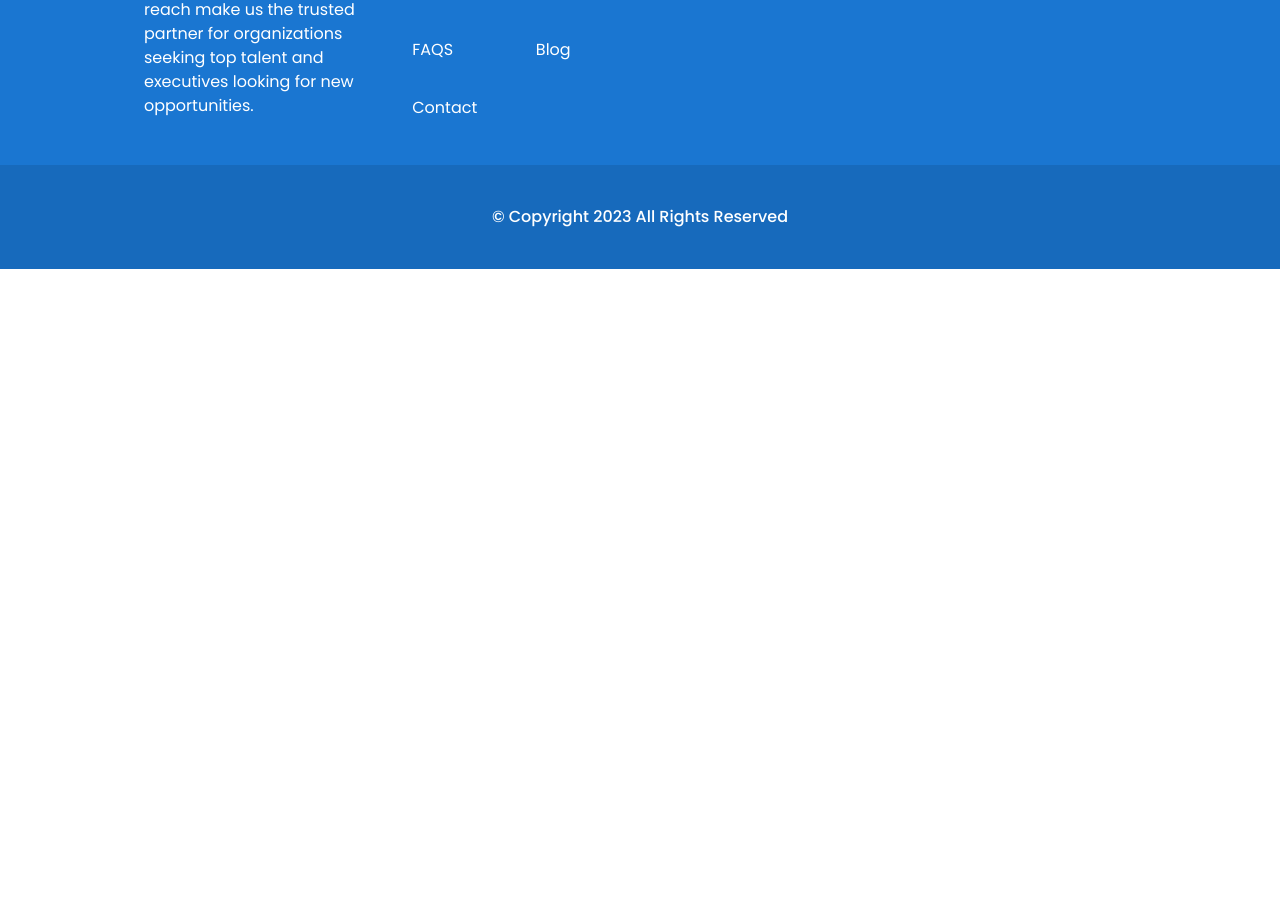
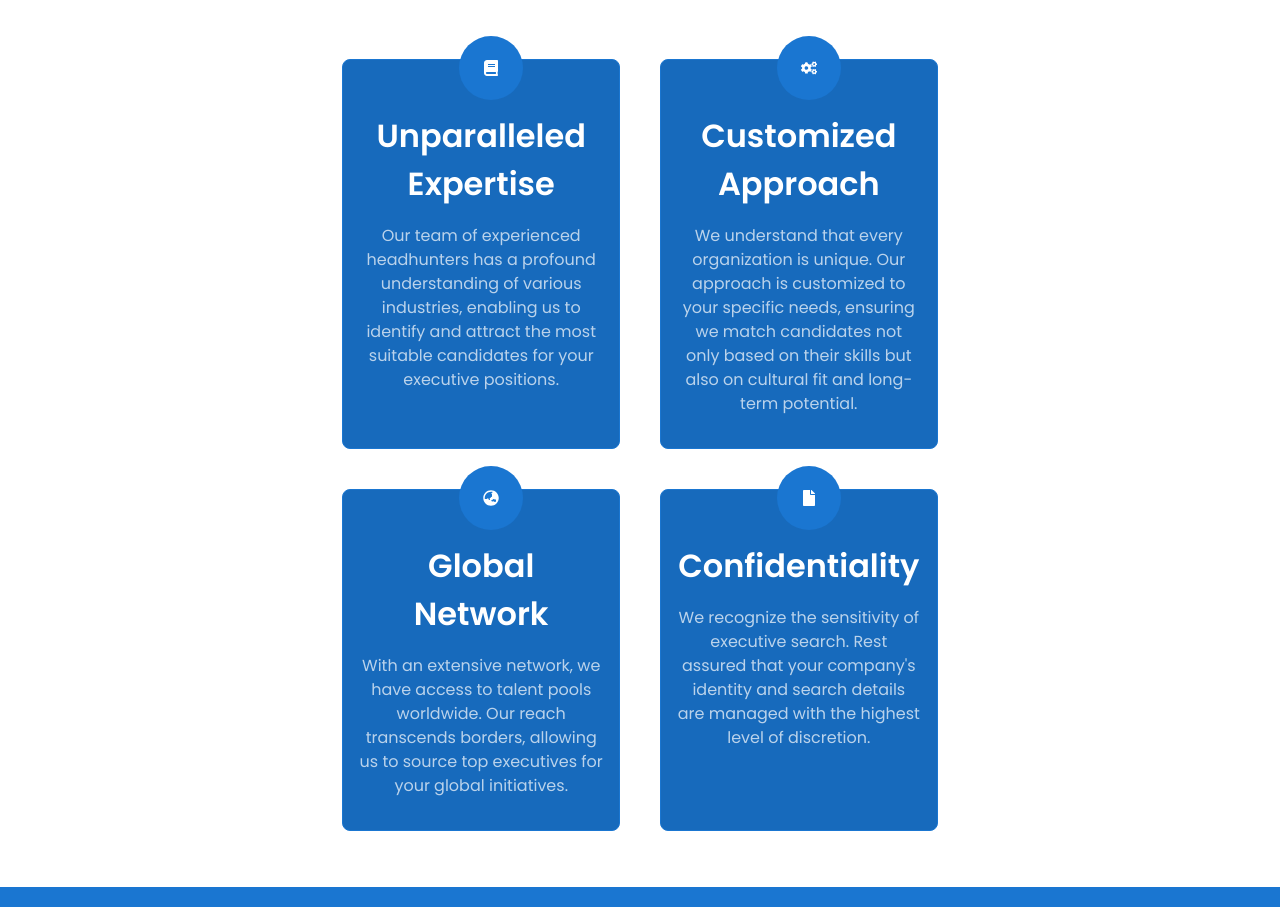
Before and after one commit to Abhishek-Baraik/vertex, a React (Vite) app: page / in a window 1280 px wide. Shown: the part 1890-2797 px from the top of the page. Before the commit the page ends 2159 px from the top, so only its background shows below. Built offline with nearby package versions, Linux system fonts and the light colour scheme.

Commit message:
added another section

```diff
--- a/src/components/Home.css
+++ b/src/components/Home.css
@@ -27,3 +27,10 @@
   cursor: pointer;
   transition: background-color 0.3s ease;
 }
+
+.executive:hover{
+  .headerr{
+    color: black;
+    opacity:70%;
+  }
+}
--- a/src/components/Home.jsx
+++ b/src/components/Home.jsx
@@ -1,5 +1,5 @@
 import React, { useState } from "react";
-import Slides from './Slides'
+import Slides from "./Slides";
 import CurtainButtonGray from "./CurtainButtonGray";
 import "./Home.css";
 import { FaBlackTie, FaUser } from "react-icons/fa";
@@ -7,6 +7,10 @@ import { IoSearch } from "react-icons/io5";
 import { FaBuilding } from "react-icons/fa";
 import { BsBriefcaseFill } from "react-icons/bs";
 import { FaGraduationCap } from "react-icons/fa";
+import { FaBook } from "react-icons/fa";
+import { FaCogs } from "react-icons/fa";
+import { FaGlobeAsia } from "react-icons/fa";
+import { FaFile } from "react-icons/fa";
 
 
 import CountUp from "react-countup";
@@ -39,7 +43,7 @@ const Home = () => {
 
   return (
     <section className="container relative overflow-hidden">
-      <Slides/>
+      <Slides />
       <div className="boxes paddings sm:relative flex sm:flex-row flex-col gap-2 justify-center mt-4">
         {box.map((det, index) => (
           <div
@@ -58,12 +62,14 @@ const Home = () => {
         <div className="flex flex-col gap-10 items-center justify-center">
           <h2 className="h2 text-primary hidden sm:block font-bold">WELCOME</h2>
           <p className="p opacity-80 text-center">
-            <span className="text-lg text-primary font-semibold italic">Vertex Executive Recruiting</span> excels in connecting outstanding talent
-            with premier organizations through our dedicated headhunting and
-            retained executive search services. With a proven history of
-            excellence, we have established ourselves as a trusted partner for
-            companies seeking visionary leaders and executives who drive
-            success.
+            <span className="text-lg text-primary font-semibold italic">
+              Vertex Executive Recruiting
+            </span>{" "}
+            excels in connecting outstanding talent with premier organizations
+            through our dedicated headhunting and retained executive search
+            services. With a proven history of excellence, we have established
+            ourselves as a trusted partner for companies seeking visionary
+            leaders and executives who drive success.
           </p>
         </div>
         <div>
@@ -76,7 +82,7 @@ const Home = () => {
           <div className="bg-primary p-4 rounded-full flex items-center justify-center">
             <FaRocket className="text-3xl text-white" />
           </div>
-          <div>
+          <div className="flex flex-col justify-center">
             {inView && (
               <span>
                 <CountUp
@@ -95,7 +101,7 @@ const Home = () => {
           <div className="bg-primary p-4 rounded-full flex items-center justify-center">
             <BsBriefcaseFill className="text-3xl text-white" />
           </div>
-          <div>
+          <div className="flex flex-col justify-center">
             {inView && (
               <span>
                 <CountUp
@@ -112,10 +118,9 @@ const Home = () => {
         </div>
         <div className="flex gap-3 mr-10" ref={ref}>
           <div className="bg-primary p-4 rounded-full flex items-center justify-center">
-            <FaGraduationCap
-            className="text-3xl text-white" />
+            <FaGraduationCap className="text-3xl text-white" />
           </div>
-          <div>
+          <div className="flex flex-col justify-center">
             {inView && (
               <span>
                 <CountUp
@@ -134,7 +139,7 @@ const Home = () => {
           <div className="bg-primary p-4 rounded-full flex items-center justify-center">
             <FaUser className="text-3xl text-white" />
           </div>
-          <div>
+          <div className="flex flex-col justify-center">
             {inView && (
               <span>
                 <CountUp
@@ -150,6 +155,67 @@ const Home = () => {
           </div>
         </div>
       </div>
+
+      <div className="sm:mt-20 mb-10 paddings">
+        <h1 className="h2 text-secondary font-semibold text-center">
+          WHY CHOOSE US FOR EXECUTIVE SEARCH
+        </h1>
+        <div className="border-b-2 border-primary w-1/2 m-auto"></div>
+        <div className="grid grid-cols-1 sm:grid-cols-2 gap-10 sm:mt-20 mt-10 sm:w-[60%] m-auto">
+
+          <div className="executive relative hover:shadow-2xl bg-tertiary border-[1px] border-primary hover:bg-white hover:text-secondary ease-in duration-200 rounded-lg py-8 px-4 flex flex-col gap-4">
+            <div className="p-4 sm:p-6 bg-primary text-white absolute rounded-full -top-6 left-[40%] sm:left-[42%]">
+              <FaBook />
+            </div>
+            <h4 className="h3 headerr mt-5 font-semibold text-center">
+              Unparalleled Expertise
+            </h4>
+            <p className="p headerr text-white opacity-70 text-center">
+              Our team of experienced headhunters has a profound understanding
+              of various industries, enabling us to identify and attract the
+              most suitable candidates for your executive positions.
+            </p>
+          </div>
+
+          <div className="executive relative hover:shadow-2xl bg-tertiary border-[1px] border-primary hover:bg-white hover:text-secondary ease-in duration-200 rounded-lg py-8 px-4 flex flex-col gap-4">
+          <div className="p-4 sm:p-6 bg-primary text-white absolute rounded-full -top-6 left-[40%] sm:left-[42%]">
+          <FaCogs />
+          </div>
+            <h4 className="h3 headerr mt-5 font-semibold text-center">Customized Approach</h4>
+            <p className="p headerr text-white opacity-70 text-center">
+              We understand that every organization is unique. Our approach is
+              customized to your specific needs, ensuring we match candidates
+              not only based on their skills but also on cultural fit and
+              long-term potential.
+            </p>
+          </div>
+
+          <div className="executive relative hover:shadow-2xl bg-tertiary border-[1px] border-primary hover:bg-white hover:text-secondary ease-in duration-200 rounded-lg py-8 px-4 flex flex-col gap-4">
+          <div className="p-4 sm:p-6 bg-primary text-white absolute rounded-full -top-6 left-[40%] sm:left-[42%]">
+          <FaGlobeAsia />
+            </div>
+            <h4 className="h3 headerr mt-5 font-semibold text-center">Global Network</h4>
+            <p className="p headerr text-white opacity-70 text-center">
+              With an extensive network, we have access to talent pools
+              worldwide. Our reach transcends borders, allowing us to source top
+              executives for your global initiatives.
+            </p>
+
+          </div>
+
+          <div className="executive relative hover:shadow-2xl bg-tertiary border-[1px] border-primary hover:bg-white hover:text-secondary ease-in duration-200 rounded-lg py-8 px-4 flex flex-col gap-4">
+          <div className="p-4 sm:p-6 bg-primary text-white absolute rounded-full -top-6 left-[40%] sm:left-[42%]">
+              <FaFile />
+            </div>
+            <h4 className="h3 headerr mt-5 font-semibold text-center">Confidentiality</h4>
+            <p className="p headerr text-white opacity-70 text-center">
+              We recognize the sensitivity of executive search. Rest assured
+              that your company's identity and search details are managed with
+              the highest level of discretion.
+            </p>
+          </div>
+        </div>
+      </div>
     </section>
   );
 };
--- a/src/index.css
+++ b/src/index.css
@@ -16,7 +16,8 @@
 }
 
 .paddings {
-  padding: 0 9rem;
+  padding: 1rem 9rem;
+
 }
 
 .h1 {
```
